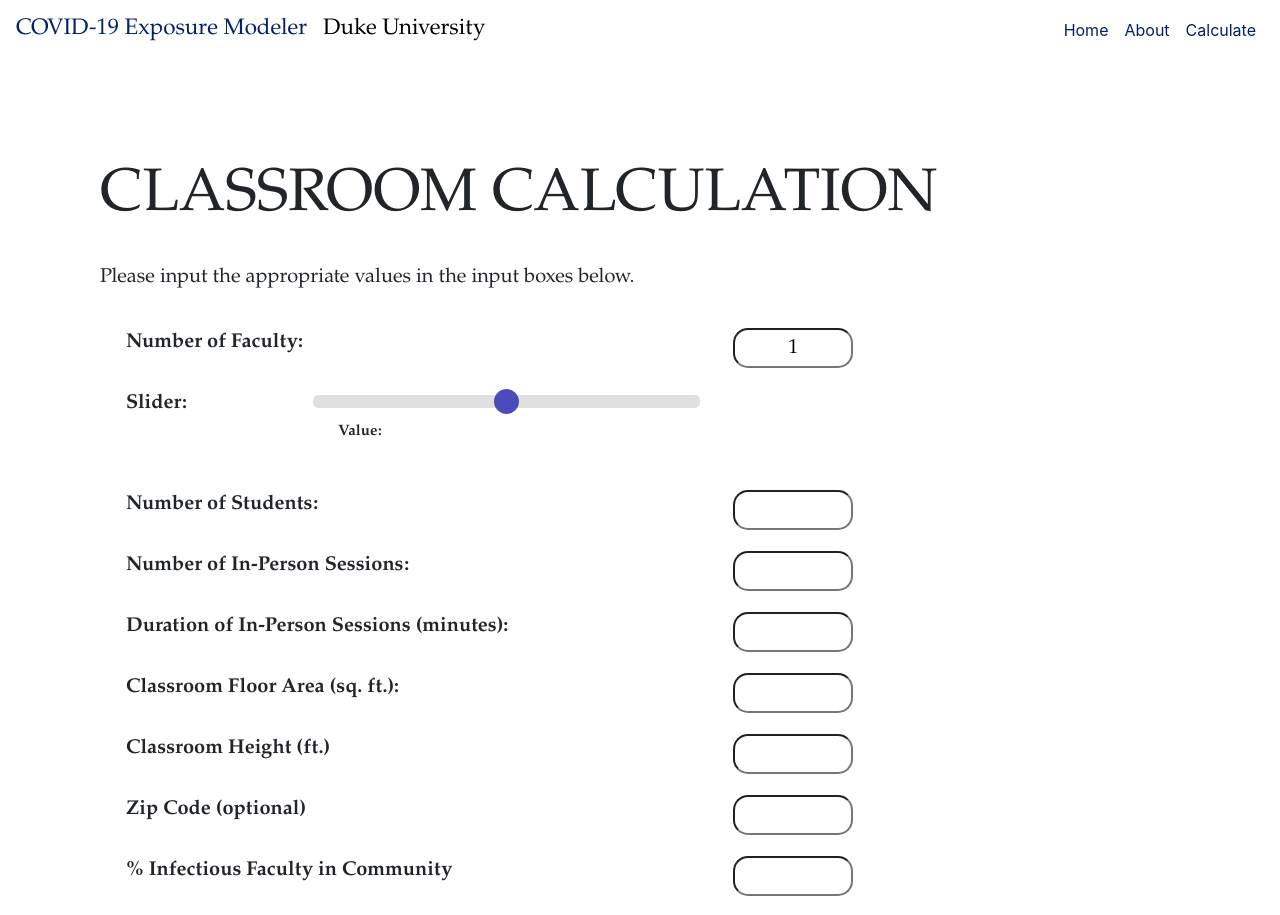
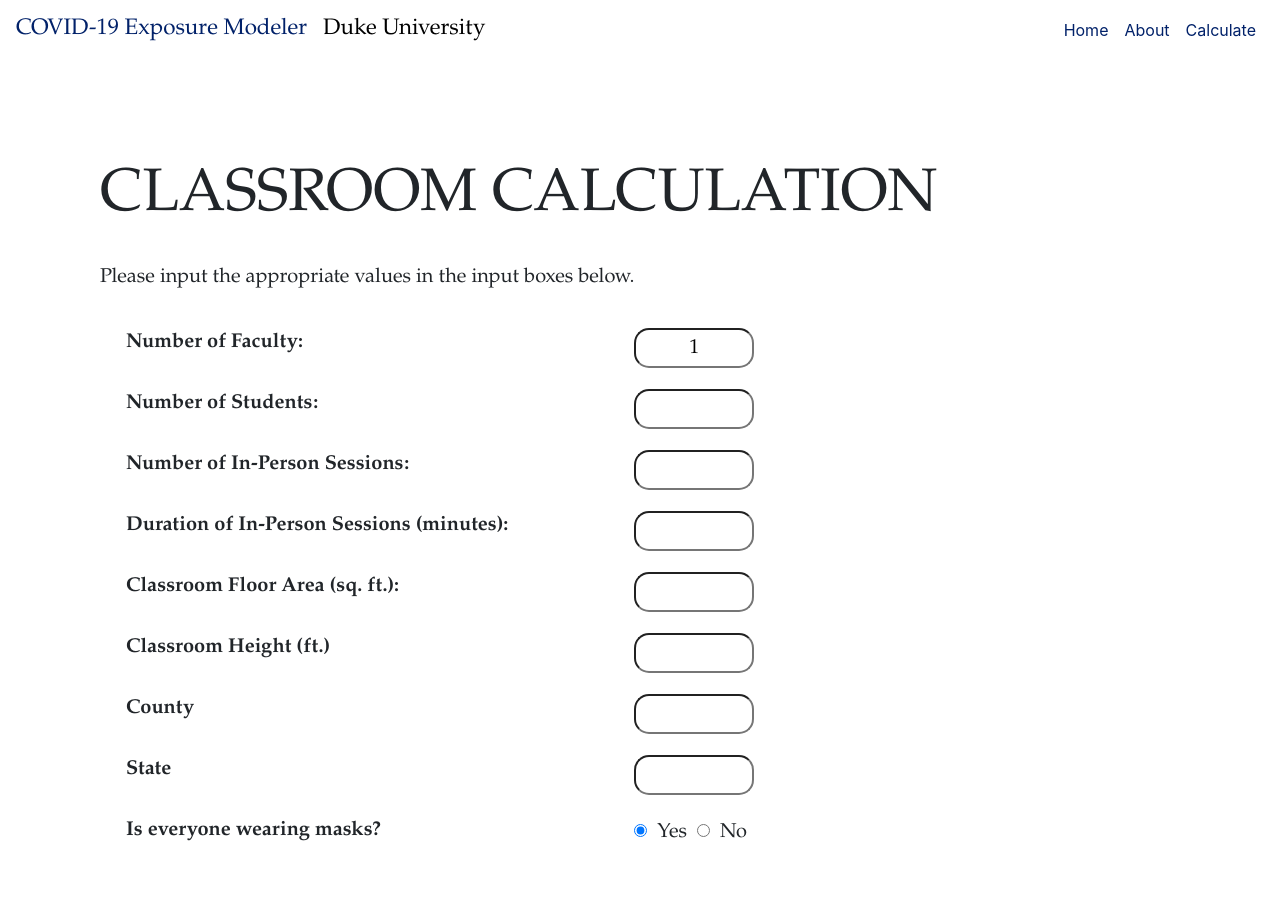
Before and after one commit to ayushgarg-ag/COVID-Risk-Web-App, a React (Create React App) app: page /basic-classroom in a window 1280 px wide. Shown: the top 915 px of the page. Built offline with nearby package versions, Linux system fonts and the light colour scheme.

Commit message:
changed input databinding

```diff
--- a/src/components/BasicClassroom.css
+++ b/src/components/BasicClassroom.css
@@ -29,7 +29,10 @@ td {
   font-weight: bold;
 
 }
-
+label {
+  font-size: 20px;
+  padding-right: 10px;
+}
 /* removed default arrows inside input boxes */
 input::-webkit-outer-spin-button,
 input::-webkit-inner-spin-button{
@@ -37,7 +40,7 @@ input::-webkit-inner-spin-button{
   margin: 0;
 }
 
-input {
+input[type="text"],input[type="number"] {
   height: 40px;
   width: 120px;
   border-radius: 15px;
@@ -46,7 +49,11 @@ input {
   text-align: center;
   line-height: 0px;
 }
-
+input[type="radio"] {
+  text-align: left;
+  line-height: 0px;
+  margin-right: 10px;
+}
 .slidecontainer {
   width: 100%;
   margin-bottom: 15px;
--- a/src/components/BasicClassroom.js
+++ b/src/components/BasicClassroom.js
@@ -1,4 +1,4 @@
-import React from 'react';
+import React, {useState} from 'react';
 import './BasicClassroom.css';
 import { BsFillQuestionCircleFill } from "react-icons/bs";
 import OverlayTrigger from "react-bootstrap/OverlayTrigger";
@@ -10,76 +10,40 @@ function renderTooltip(props) {
 }
 
 function BasicClassroom(){
-    var numFaculty = 1;
-    var numStudents;
-    var numSessions;
-    var durationSessions;
-    var classFloorArea;
-    var classHeight;
-    var zipCode;
-    var facultyInfectious;
-    var studentInfectious;
-    var maskEfficiency = 30;
+    const [body, setBody] = useState({
+      numFaculty: 1,
+      numStudents: '',
+      numSessions: '',
+      durationSessions: '',
+      classFloorArea: '',
+      classHeight: '',
+      county: '',
+      state: '',
+      masks:'1'
+    });
 
-    function setNumFaculty(event) {
-      numFaculty = parseInt(event.target.value);
+    function changeBodyInfo(e) {
+      setBody({...body, [e.target.className]:e.target.value})
     }
 
-    function slider(event) {
-      var slidecontainer = document.getElementById("myRange");
-      var output = document.getElementById("demo");
-      output.innerHTML = slidecontainer.value;
-      slidecontainer.onInput = function() {
-        output.innerHTML = this.value;
-      }
-    }
-
-    function setNumStudents(event) {
-      numStudents = parseInt(event.target.value);
-    }
-    function setNumSessions(event) {
-      numSessions = parseInt(event.target.value);
-    }
-    function setDurationSessions(event) {
-      durationSessions = parseInt(event.target.value);
-    }
-    function setClassFloorArea(event) {
-      classFloorArea = parseFloat(event.target.value);
-    }
-    function setClassHeight(event) {
-      classHeight = parseFloat(event.target.value);
-    }
-    function setZipCode(event) {
-      zipCode = event.target.value;
-    }
-    function setStudentInfectious(event) {
-      facultyInfectious = parseFloat(event.target.value);
-    }
-    function setFacultyInfectious(event) {
-      studentInfectious = parseFloat(event.target.value);
-    }
-    function setMaskEfficiency(event) {
-      maskEfficiency = parseFloat(event.target.value);
-    }
   async function calculate() {
-    var body = {
-      'numFaculty': numFaculty,
-      'numStudents': numStudents,
-      'numSessions': numSessions,
-      'durationSessions': durationSessions,
-      'classFloorArea': classFloorArea,
-      'classHeight': classHeight,
-      'zipCode': zipCode,
-      'facultyInfectious': facultyInfectious,
-      'studentInfectious': studentInfectious,
-      'maskEfficiency': maskEfficiency
+    var inputs = {
+      'numFaculty': parseInt(body.numFaculty),
+      'numStudents': parseInt(body.numStudents),
+      'numSessions': parseInt(body.numSessions),
+      'durationSessions': parseFloat(body.durationSessions),
+      'classFloorArea': parseFloat(body.classFloorArea),
+      'classHeight': parseFloat(body.classHeight),
+      'county': body.country,
+      'state': body.state,
+      'masks':parseInt(body.masks)
     };
 
     // // TODO: Somehow carry this data to the next page/function and send data to python backend
     // console.log(body);
 
     const response = await fetch('/api/classroombasic', {
-      body: JSON.stringify(body), // body data type must match "Content-Type" header
+      body: JSON.stringify(inputs), // body data type must match "Content-Type" header
       method: 'POST',
       headers: {
         'Content-Type': 'application/json'
@@ -100,26 +64,15 @@ function BasicClassroom(){
                     <p className = "label">Number of Faculty:</p>
                   </td>
                   <td>
-                      <input type = "number" className = "num-faculty" value = {numFaculty} onChange = {setNumFaculty}/>
+                    <input type = "number" className = "numFaculty" value = {body.numFaculty} onChange = {changeBodyInfo}/>
                   </td>
                 </tr>
-                  <div className = "slidecontainer">
-                  <tr>
-                    <td>
-                      <p className = "label">Slider:</p>
-                    </td>
-                    <td>
-                      <input type = "range" className = "slider" min = "0" max = "100" id = "myRange" onInput = {slider}/>
-                      <p> Value: <span id="demo"></span></p>
-                    </td>
-                  </tr>
-                  </div>
                 <tr>
                   <td className = "label">
                     <p className = "label">Number of Students:</p>
                   </td>
                   <td>
-                      <input type = "number" className = "num-students" value = {numStudents} onChange = {setNumStudents}/>
+                    <input type = "number" className = "numStudents" value = {body.numStudents} onChange = {changeBodyInfo}/>
                   </td>
                 </tr>
                 <tr>
@@ -127,7 +80,7 @@ function BasicClassroom(){
                     <p className = "label">Number of In-Person Sessions:</p>
                   </td>
                   <td>
-                      <input type = "number" className = "num-sessions" value = {numSessions} onChange = {setNumSessions}/>
+                    <input type = "number" className = "numSessions" value = {body.numSessions} onChange = {changeBodyInfo}/>
                   </td>
                 </tr>
                 <tr>
@@ -135,7 +88,7 @@ function BasicClassroom(){
                     <p className = "label">Duration of In-Person Sessions (minutes):</p>
                   </td>
                   <td>
-                      <input type = "number" className = "duration-sessions" value = {durationSessions} onChange = {setDurationSessions}/>
+                    <input type = "number" className = "durationSessions" value = {body.durationSessions} onChange = {changeBodyInfo}/>
                   </td>
                 </tr>
                 <tr>
@@ -143,7 +96,7 @@ function BasicClassroom(){
                     <p className = "label">Classroom Floor Area (sq. ft.):</p>
                   </td>
                   <td>
-                      <input type = "number" className = "class-floor-area" value = {classFloorArea} onChange = {setClassFloorArea}/>
+                    <input type = "number" className = "classFloorArea" value = {body.classFloorArea} onChange = {changeBodyInfo}/>
                   </td>
                 </tr>
                 <tr>
@@ -151,47 +104,37 @@ function BasicClassroom(){
                     <p className = "label">Classroom Height (ft.)</p>
                   </td>
                   <td>
-                      <input type = "number" className = "class-height" value = {classHeight} onChange = {setClassHeight}/>
-                    </td>
-                  </tr>
-                  {/* I think prof said that for the basic we should just have 1 step so I combined both pages */}
-                  <tr>
-                    <td>
-                      <p className = "label">Zip Code (optional)</p>
-                    </td>
-                    <td>
-                      <input type = "number" className = "zip-code" value = {zipCode} onChange = {setZipCode}/>
+                    <input type = "number" className = "classHeight" value = {body.classHeight} onChange = {changeBodyInfo}/>
                   </td>
                 </tr>
                 <tr>
                   <td>
-                      <p className = "label">% Infectious Faculty in Community</p>
+                    <p className = "label">County</p>
                   </td>
                   <td>
-                      <input type = "number" className = "faculty-infectious" value = {facultyInfectious} onChange = {setFacultyInfectious}/>
+                    <input type = "text" className = "county" value = {body.county} onChange = {changeBodyInfo}/>
                   </td>
                 </tr>
                 <tr>
                   <td>
-                      <p className = "label">% Infectious Student in Community</p>
+                    <p className = "label">State</p>
                   </td>
                   <td>
-                      <input type = "number" className = "student-infectious" value = {studentInfectious} onChange = {setStudentInfectious}/>
+                    <input type = "text" className = "state" value = {body.state} onChange = {changeBodyInfo}/>
                   </td>
                 </tr>
                 <tr>
                   <td>
-                      {/* We can add the slider bar later, this is temp */}
-                      <p className = "label">Mask Efficiency in Reducing Virus Exhalation (%) <OverlayTrigger
-                          placement="right" delay={{ show: 250, hide: 400 }} overlay={renderTooltip}>
-                          <BsFillQuestionCircleFill variant="success" />
-                        </OverlayTrigger>
-                      </p>
+                    <p className = "label">Is everyone wearing masks?</p>
                   </td>
                   <td>
-                      <input type = "number" className = "mask-effiency" value = {maskEfficiency} onChange = {setMaskEfficiency}/>
+                    <input type="radio" id="yes" name="masks" className="masks" value="1" onChange = {changeBodyInfo} defaultChecked/>
+                    <label className="maskLabel" htmlFor="yes">Yes</label>
+                    <input type="radio" id="no" name="masks" className="masks" value="0" onChange = {changeBodyInfo}/>
+                    <label className="maskLabel" htmlFor="no">No</label>
                   </td>
                 </tr>
+                {/* I think prof said that for the basic we should just have 1 step so I combined both pages */}
               </tbody>
             </table>
             </form>
```
Also changed, not shown: 2 other files (tests, documents, lock files or other folders). Lines whose indentation alone changed are shown as unchanged.
